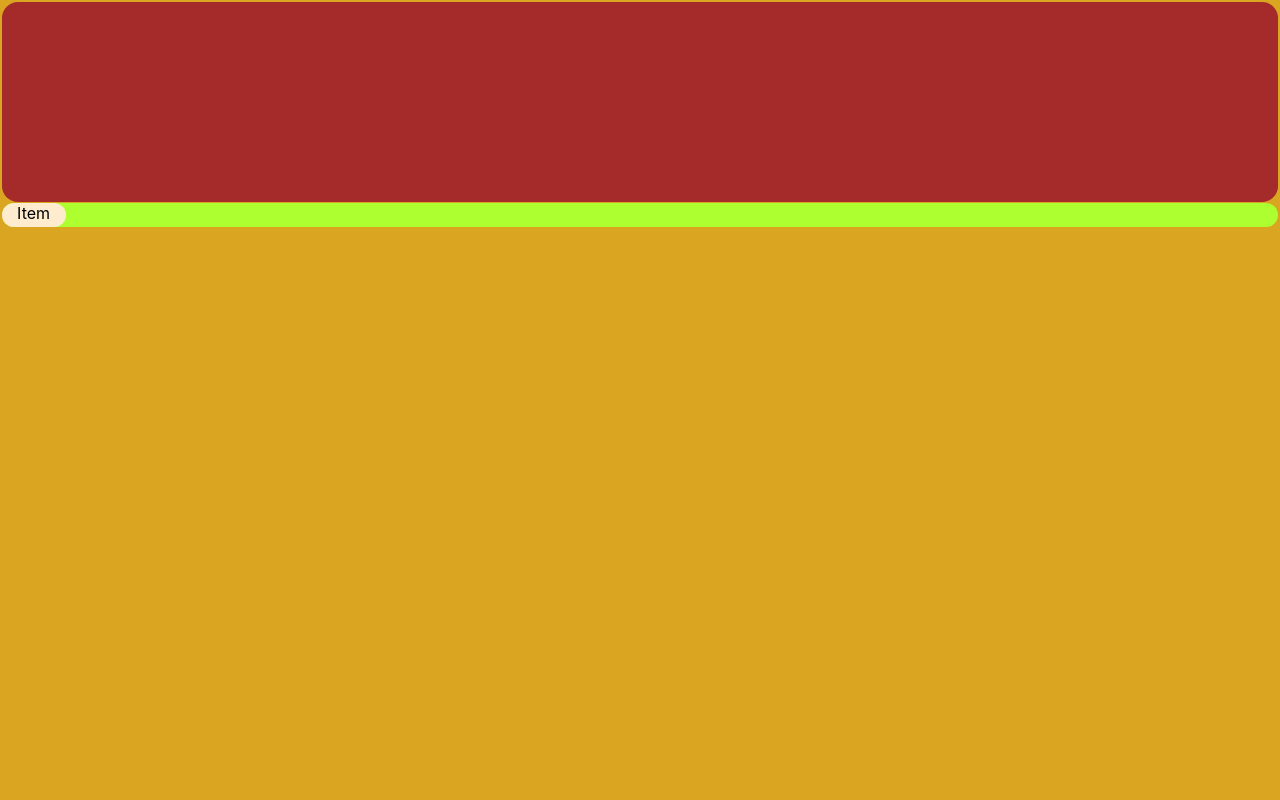
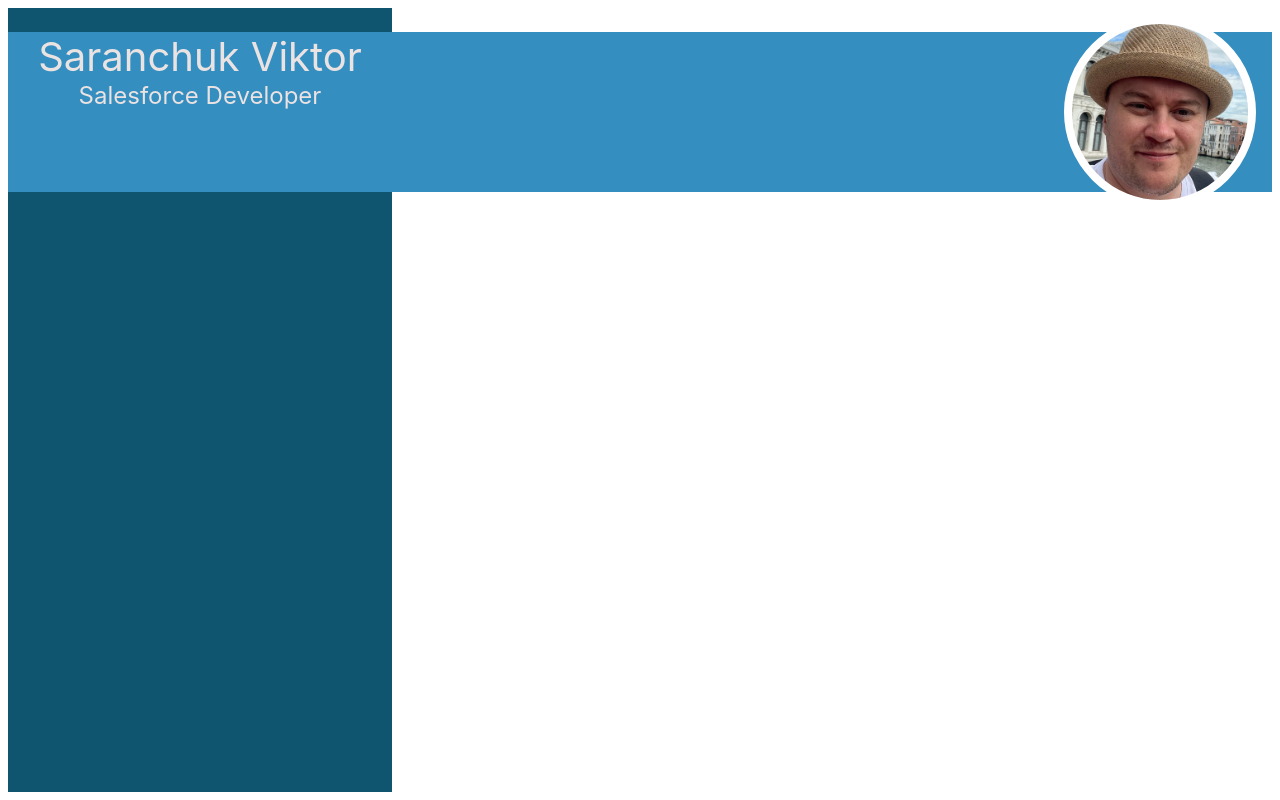
Before and after one commit to Blackbackroom/viktorsaranchuk, a React app: page / in a window 1280 px wide. Built offline with nearby package versions, Linux system fonts and the light colour scheme.

Commit message:
Replace with different template

```diff
--- a/package.json
+++ b/package.json
@@ -8,6 +8,7 @@
     "@testing-library/react": "^13.4.0",
     "@testing-library/user-event": "^13.5.0",
     "react": "^18.2.0",
+    "react-device-detect": "^2.2.3",
     "react-dom": "^18.2.0",
     "react-scripts": "5.0.1",
     "web-vitals": "^2.1.4"
--- a/src/components/Header/Header.css
+++ b/src/components/Header/Header.css
@@ -1,6 +1,37 @@
+:root {
+  --header-background-color: #348ebf;
+  --header-height: 20vh;
+  --header-margin-calculated: calc(3 * var(--home-page-padding));
+  --header-margin: var(--header-margin-calculated) 0
+    var(--header-margin-calculated) 0;
+}
+
 .Header {
-  margin: var(--default-margin);
-  height: 25%;
-  background-color: brown;
-  border-radius: var(--default-border-radius);
+  height: var(--header-height);
+  background-color: var(--header-background-color);
+  position: relative;
+  z-index: 1;
+  margin: var(--header-margin);
 }
+
+.NameWrapper {
+  color: #ebe2e2;
+  position: absolute;
+  text-align: center;
+}
+
+.NameWrapperMobile {
+  margin-left: var(--home-page-padding);
+}
+
+.NameWrapperBrowser {
+  width: var(--vertical-stripe-width);
+}
+
+.Name {
+  font-size: 5vh;
+}
+
+.Title {
+  font-size: 3vh;
+}
--- a/src/components/Header/Header.js
+++ b/src/components/Header/Header.js
@@ -1,5 +1,20 @@
 import "./Header.css";
+import PhotoFrame from "../PhotoFrame/PhotoFrame";
+import { isMobile } from "react-device-detect";
 
 export default function Header() {
-  return <div className="Header"></div>;
+  return (
+    <div className="Header">
+      <div
+        className={`NameWrapper ${
+          isMobile ? "NameWrapperMobile" : "NameWrapperBrowser"
+        }`}
+      >
+        <span className="Name">Saranchuk Viktor</span>
+        <br />
+        <span class="Title">Salesforce Developer</span>
+      </div>
+      <PhotoFrame />
+    </div>
+  );
 }
--- a/src/components/HomePage/HomePage.css
+++ b/src/components/HomePage/HomePage.css
@@ -1,12 +1,12 @@
 :root {
-  --default-margin: 0.1rem;
-  --default-padding: 0.1rem;
-  --default-border-radius: 1rem;
+  --home-page-padding: 1vh;
 }
 
 .HomePage {
   position: absolute;
   width: 100%;
   height: 100%;
-  background-color: goldenrod;
+  background-color: var(--default-body-background-color);
+  box-sizing: border-box;
+  padding: var(--home-page-padding);
 }
--- a/src/components/HomePage/HomePage.js
+++ b/src/components/HomePage/HomePage.js
@@ -1,15 +1,15 @@
 import "./HomePage.css";
-import { Header, MenuBar } from "@components";
+import "@components/Header/Header.css";
+import { Header, VerticalStripe } from "@components";
 
 export default function HomPage({ version }) {
   console.log(`The version is: ${version}`);
 
   if (version === "0.0.1") {
-    const items = [{ label: "Item" }];
     return (
       <div className="HomePage">
         <Header />
-        <MenuBar items={items} />
+        <VerticalStripe />
       </div>
     );
   } else {
--- a/src/components/MenuBar/MenuBar.css
+++ /dev/null
@@ -1,7 +0,0 @@
-.MenuBar {
-  height: 3%;
-  background-color: greenyellow;
-  margin: var(--default-margin);
-  margin-top: 0;
-  border-radius: var(--default-border-radius);
-}
--- a/src/components/MenuBar/MenuBar.js
+++ /dev/null
@@ -1,9 +0,0 @@
-import "./MenuBar.css";
-import { MenuItem } from "@components";
-
-export default function MenuBar({ items }) {
-  const renderedItems = items.map(({ label }) => {
-    return <MenuItem label={label} />;
-  });
-  return <div className="MenuBar">{renderedItems}</div>;
-}
--- a/src/components/MenuItem/MenuItem.css
+++ /dev/null
@@ -1,8 +0,0 @@
-.MenuItem {
-  background-color: blanchedalmond;
-  min-width: 4rem;
-  width: fit-content;
-  height: 100%;
-  border-radius: inherit;
-  text-align: center;
-}
--- a/src/components/MenuItem/MenuItem.js
+++ /dev/null
@@ -1,5 +0,0 @@
-import "./MenuItem.css";
-
-export default function MenuItem({ label }) {
-  return <div className="MenuItem">{label}</div>;
-}
--- /dev/null
+++ b/src/components/PhotoFrame/PhotoFrame.css
@@ -0,0 +1,18 @@
+:root {
+  --photo-frame-radius: calc(var(--header-height));
+}
+
+.PhotoFrame {
+  background-color: wheat;
+  height: calc(var(--photo-frame-radius) + 2 * var(--home-page-padding));
+  width: calc(var(--photo-frame-radius) + 2 * var(--home-page-padding));
+  margin-top: calc(0vw - 2 * var(--home-page-padding));
+  position: absolute;
+  border-radius: 50%;
+  right: calc(2 * var(--home-page-padding));
+  border: var(--home-page-padding) solid white;
+  background-image: url("../../../public/photo.jpeg");
+  background-size: cover;
+  background-repeat: no-repeat;
+  background-position-y: center;
+}
--- /dev/null
+++ b/src/components/PhotoFrame/PhotoFrame.js
@@ -0,0 +1,5 @@
+import "./PhotoFrame.css";
+
+export default function PhotoFrame() {
+  return <div className="PhotoFrame"></div>;
+}
--- /dev/null
+++ b/src/components/VerticalStripe/VerticalStripe.css
@@ -0,0 +1,13 @@
+:root {
+  --vertical-stripe-width: 30vw;
+}
+
+.VerticalStripe {
+  background-color: #0f5570;
+  width: var(--vertical-stripe-width);
+  height: calc(100vh - 2 * var(--home-page-padding));
+  margin-top: calc(
+    0vh - var(--header-height) - 2 * var(--header-margin-calculated)
+  );
+  position: absolute;
+}
--- /dev/null
+++ b/src/components/VerticalStripe/VerticalStripe.js
@@ -0,0 +1,6 @@
+import "@components/Header/Header.css";
+import "./VerticalStripe.css";
+
+export default function VerticalStripe() {
+  return <div className="VerticalStripe"></div>;
+}
--- a/src/components/index.js
+++ b/src/components/index.js
@@ -1,4 +1,4 @@
 export { default as HomePage } from "./HomePage/HomePage";
 export { default as Header } from "./Header/Header";
-export { default as MenuBar } from "./MenuBar/MenuBar";
-export { default as MenuItem } from "./MenuItem/MenuItem";
+export { default as VerticalStripe } from "./VerticalStripe/VerticalStripe";
+export { default as PhotoFrame } from "./PhotoFrame/PhotoFrame";
--- a/src/index.css
+++ b/src/index.css
@@ -1,13 +1,18 @@
+:root {
+  --default-body-background-color: white;
+}
+
 body {
   margin: 0;
-  font-family: -apple-system, BlinkMacSystemFont, 'Segoe UI', 'Roboto', 'Oxygen',
-    'Ubuntu', 'Cantarell', 'Fira Sans', 'Droid Sans', 'Helvetica Neue',
+  font-family: -apple-system, BlinkMacSystemFont, "Segoe UI", "Roboto", "Oxygen",
+    "Ubuntu", "Cantarell", "Fira Sans", "Droid Sans", "Helvetica Neue",
     sans-serif;
   -webkit-font-smoothing: antialiased;
   -moz-osx-font-smoothing: grayscale;
+  background-color: var(--default-body-background-color);
 }
 
 code {
-  font-family: source-code-pro, Menlo, Monaco, Consolas, 'Courier New',
+  font-family: source-code-pro, Menlo, Monaco, Consolas, "Courier New",
     monospace;
 }
```
Also changed, not shown: public/photo.jpeg (added).
